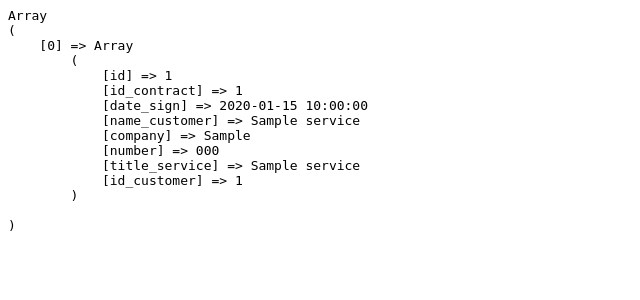
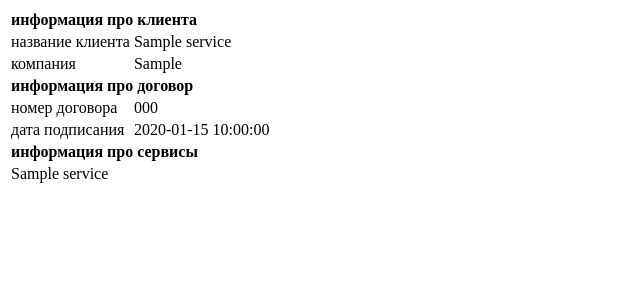
Before and after one commit to ronbarhash/generateTableinJS, a PHP site: page / in a window 1280 px wide. Shown: the top 300 px of the page, without its empty margins (0-640 px from the left). Run offline with PHP 8.4, Linux system fonts and the light colour scheme; tables that the repository leaves empty or names only in its code hold one stand-in row (values such as "Sample post").

Commit message:
fix card

```diff
--- a/index.php
+++ b/index.php
@@ -20,16 +20,18 @@ class DB {
 						";
 		if (!empty($params)) {
 			$id = $params['id'];
-			$query_string .= "AND cust.id_customer in ($id) ";
+			$query_string .= "AND cust.id_customer in ($id) LIMIT 1 ";
 		}
 
 		$query = $this->_db->query($query_string);
 
-		echo "<pre>";print_r($query->fetch_all(MYSQLI_ASSOC)); exit;
-		while($row = $query->fetch_all()){
-			echo $row['id_contract'],"<br>";
-			echo $row['date_sign'],"<br>";
-		}
+		$result = $query->fetch_all(MYSQLI_ASSOC);
+		// echo "<pre>";print_r($query->fetch_all(MYSQLI_ASSOC)); exit;
+		// while($row = $query->fetch_all(MYSQLI_ASSOC)){
+		// 	echo $row['id_contract'],"<br>";
+		// 	echo $row['date_sign'],"<br>";
+		// }
+		return $result;
 	}
 
     public function __destruct(){
@@ -39,7 +41,7 @@ class DB {
 }
 
 $db = new DB();
-$db->getData(['id'=>1]);
+$client = $db->getData(['id'=>1])[0];
 
 ?>
 <html>
@@ -53,28 +55,28 @@ $db->getData(['id'=>1]);
  			 </tr>
  			 <tr>
  				 <td >название клиента</td>
-				<td >[name_customer]</td>
+				<td ><?php echo $client['name_customer']; ?></td>
  			 </tr>
  			 <tr>
  				 <td >компания</td>
- 				<td >[ company]</td>
+ 				<td ><?php echo $client['company']; ?></td>
  			 </tr>
  			 <tr>
  				 <td colspan=2><b>информация про договор</b></td>
  			 </tr>
 			<tr>
  				 <td >номер договора</td>
- 				<td >[ number]</td>
+ 				<td ><?php echo $client['number']; ?></td>
  			 </tr>
  			 <tr>
  				 <td >дата подписания</td>
- 				<td >[ date_sign]</td>
+ 				<td ><?php echo $client['date_sign']; ?></td>
  			 </tr>
  			 <tr>
  				 <td colspan=2><b>информация про сервисы</b></td>
  			 </tr>
  			 <tr>
- 				 [services_name]
+ 				 <td><?php echo $client['title_service']; ?></td>
 				<!-- в services_name вывести название сервисов через <br> -->
 			</tr>
 		</table>
```
